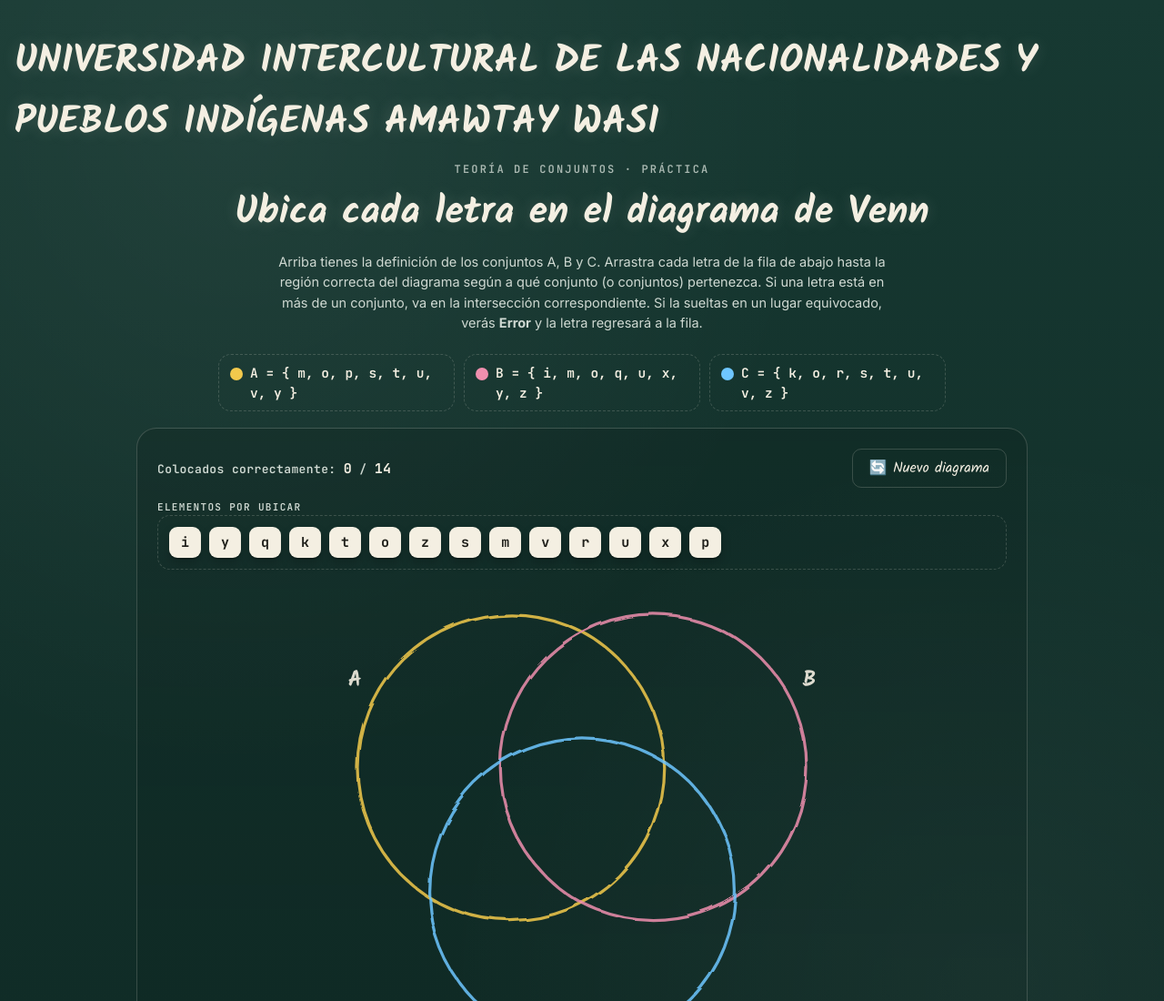
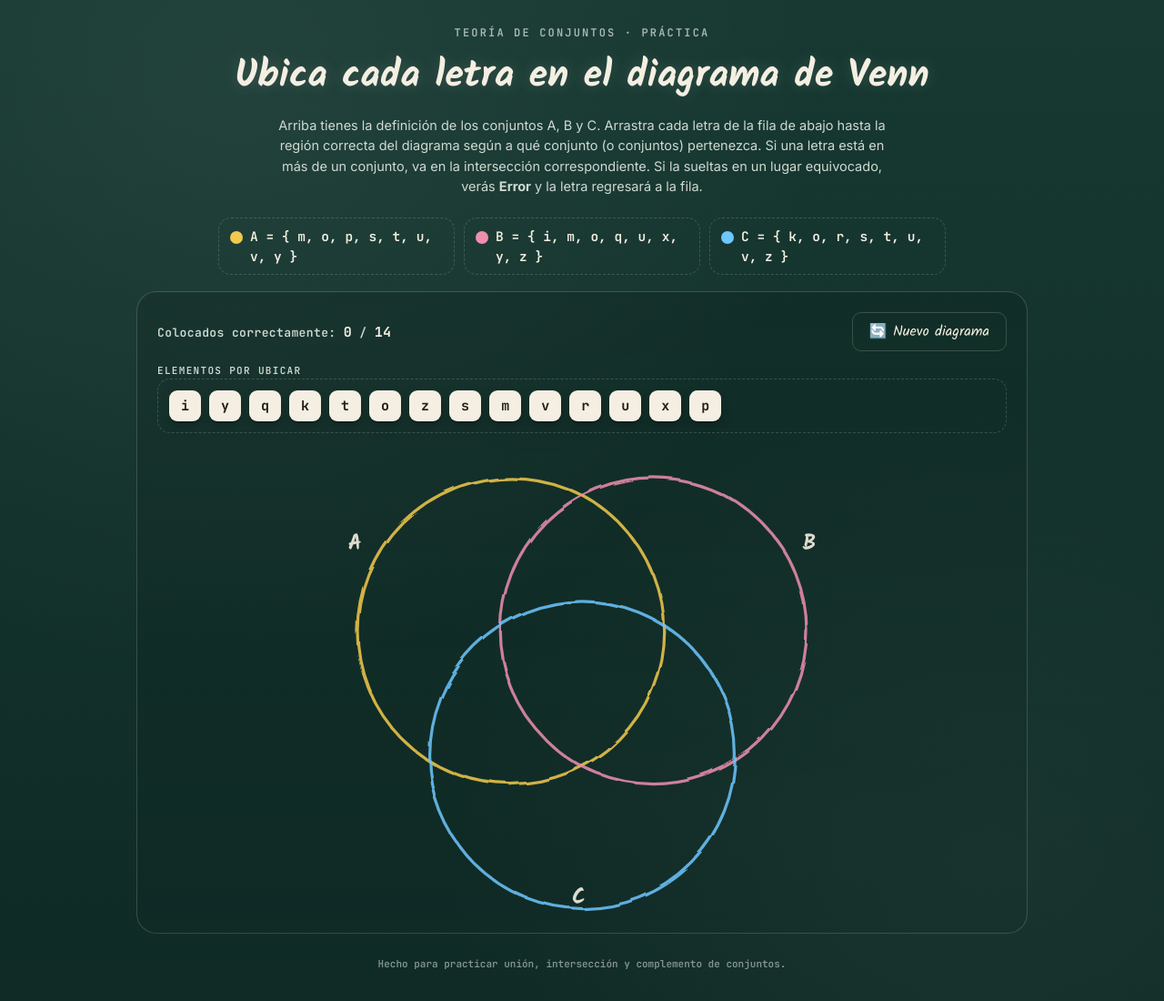
Before and after one commit to cristyanbm89/Conjuntos, a plain HTML site: page index.html in a window 1280 px wide. Shown: the top 1100 px of the page at 91% size. Drawn offline with Linux system fonts and the light colour scheme.

Commit message:
Update index.html

```diff
--- a/index.html
+++ b/index.html
@@ -3,7 +3,7 @@
 <head>
 <meta charset="UTF-8">
 <meta name="viewport" content="width=device-width, initial-scale=1.0">
-  <h1>UNIVERSIDAD INTERCULTURAL DE LAS NACIONALIDADES Y PUEBLOS INDÍGENAS AMAWTAY WASI</h1>
+<title>UNIVERSIDAD INTERCULTURAL DE LAS NACIONALIDADES Y PUEBLOS INDÍGENAS AMAWTAY WASI</title>
 <title>Diagrama de Venn Interactivo — Conjuntos</title>
 <link rel="preconnect" href="https://fonts.googleapis.com">
 <link href="https://fonts.googleapis.com/css2?family=Kalam:wght@400;700&family=Inter:wght@400;600;700;800&family=JetBrains+Mono:wght@600;700&display=swap" rel="stylesheet">
```
